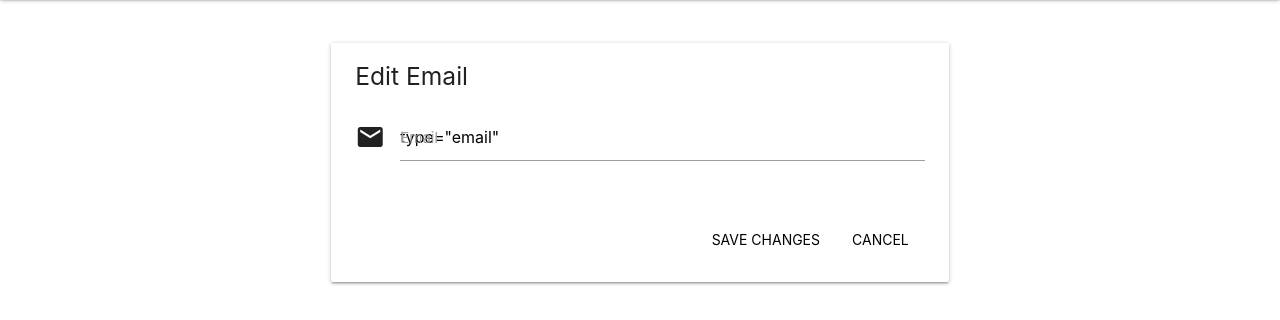
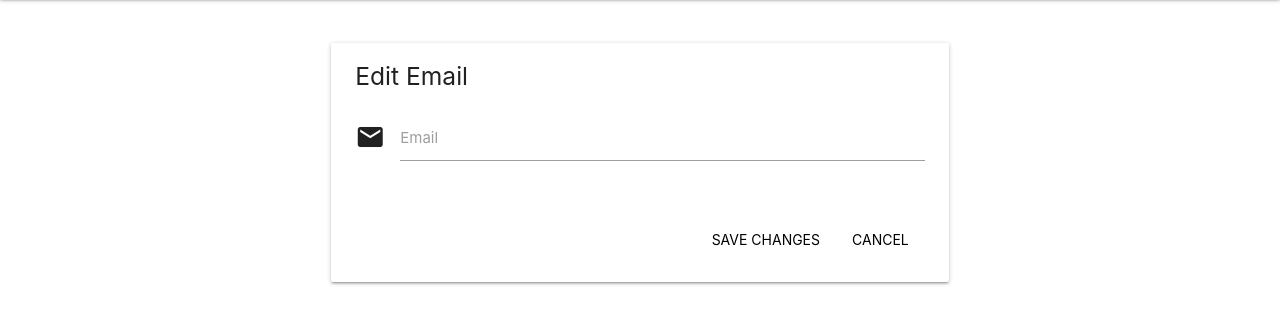
Before and after one commit to achesolo/Ghadastre, a Django app: page /account/editemail/ in a window 1280 px wide. Shown: the part 65-385 px from the top of the page. Run offline with Django 4.2, Linux system fonts and the light colour scheme; some libraries are stand-ins or nearby versions.

Commit message:
Made some changes

```diff
--- a/PARCELMANAGER/templates/account/edit_email.html
+++ b/PARCELMANAGER/templates/account/edit_email.html
@@ -56,8 +56,8 @@
                             <div class='row'>
                                 <div class='input-field col s12'>
                                     <i class="material-icons prefix">email</i>
-                                    <input id="email_inline" required value={{request.user.email}} type="email" class="validate">
-                                    <label for="email_inline">Email</label>
+                                    <input id="email" name="email" required value="{{request.user.email}}" type="email" class="validate">
+                                    <label for="email">Email</label>
                                     <span class="helper-text" data-error="wrong" data-success="right"></span>
                                 </div>
                             </div>
```
